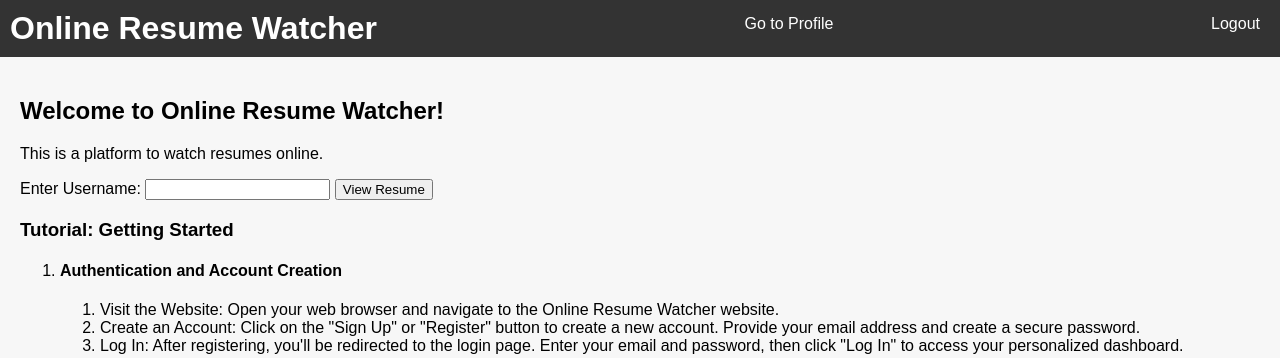
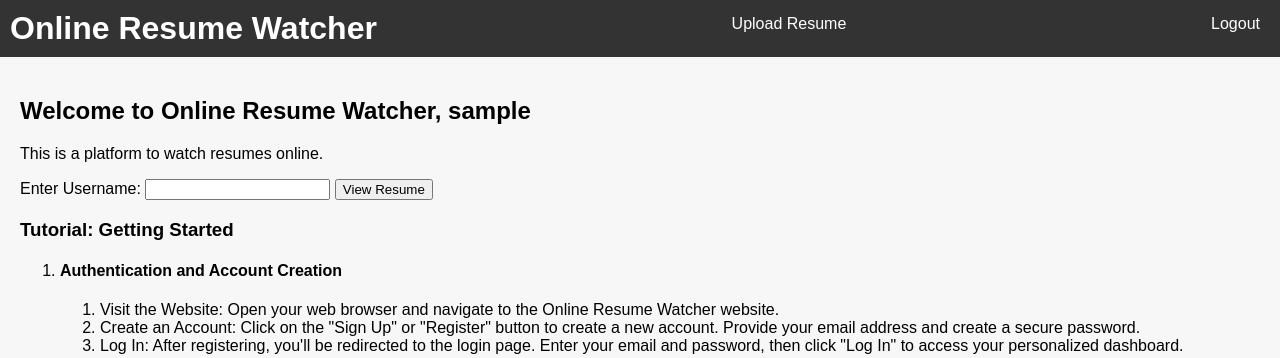
Before and after one commit to haard04/ResumeWatcher, a Django app: page / in a window 1280 px wide. Shown: the top 358 px of the page. Run offline with Django 4.2, Linux system fonts and the light colour scheme; the visitor is signed in with stand-in values (Sample User, id 1); data that the repository does not hold is empty.

Commit message:
bug fixes

```diff
--- a/myapp/templates/base.html
+++ b/myapp/templates/base.html
@@ -35,11 +35,19 @@
 </head>
 <body>
     <div class="navbar">
-        <h1> Online Resume Watcher</h1>
+        <h1>Online Resume Watcher</h1>
         {% if user.is_authenticated %}
-            <a href="{% url 'upload_pdf' %}">Go to Profile</a>
+        {% if pdf_instance and pdf_instance.pdf_file %}
+
+                <a href="{% url 'upload_pdf' %}">Update Resume</a>
+                <a href="{% url 'view_pdf' user.username %}">View Your Resume</a>
+                {%else%}
+                <a href="{% url 'upload_pdf' %}">Upload Resume</a>
+                {% endif %}
+
+
+
             <a href="{% url 'logout' %}">Logout</a>
-
         {% else %}
             <a href="{% url 'login' %}">Login</a>
         {% endif %}
--- a/myapp/templates/home.html
+++ b/myapp/templates/home.html
@@ -2,8 +2,18 @@
 
 {% block title %}Online Resume Watcher{% endblock %}
 
+{% block view_resume_link %}
+    {% if user.is_authenticated %}
+        <li><a href="/view/{{ user.username }}/">{{ user.username }}'s Resume</a></li>
+    {% endif %}
+{% endblock %}
+
 {% block content %}
-    <h2>Welcome to Online Resume Watcher!</h2>
+    {% if user.is_authenticated %}
+    <h2>Welcome to Online Resume Watcher, {{user.username}}</h2>
+    {%else%}
+    <h2>Welcome to Online Resume Watcher !</h2>
+    {%endif%}
     <p>This is a platform to watch resumes online.</p>
     <form method="post" enctype="multipart/form-data">
         {% csrf_token %}
--- a/myapp/templates/uploadPDF.html
+++ b/myapp/templates/uploadPDF.html
@@ -102,13 +102,13 @@
                     <label for="pdf_file">Select a new PDF file:</label>
                     <input type="file" name="pdf_file" id="pdf_file" accept="application/pdf" required>
                     <br>
-                    <label for="overwrite_pdf">Overwrite existing PDF?</label>
+                    <label for="overwrite_pdf">Overwrite existing Resume?</label>
                     <input type="checkbox" name="overwrite_pdf" id="overwrite_pdf">
                     <br>
                     <input type="submit" value="Upload PDF">
                 </form>
             {% else %}
-                <h1>NOT exist</h1>
+                <h1>Resume not uploaded</h1>
                 <form method="post" enctype="multipart/form-data" action="{% url 'save_pdf' 'example' %}">
                     {% csrf_token %}
                     <input type="hidden" name="username" value="{{ user.username }}">
--- a/myapp/views.py
+++ b/myapp/views.py
@@ -11,13 +11,15 @@ from django.core.files.base import ContentFile
 # haardshah04 - Hh@240504
 
 def home(request):
+    pdf_instance = MyModel.objects.filter(username=request.user.username).first()
+
     if request.method == 'POST':
         username = request.POST.get('viewuser')
+        return redirect('/view/' + username)
+    else:
+        return render(request, 'home.html', {'pdf_instance': pdf_instance})
 
-        return redirect('/view/' + username)
 
-    else:
-        return render(request, 'home.html')
 def signup(request):
     if request.method =='POST':
         username= request.POST['username']
```
